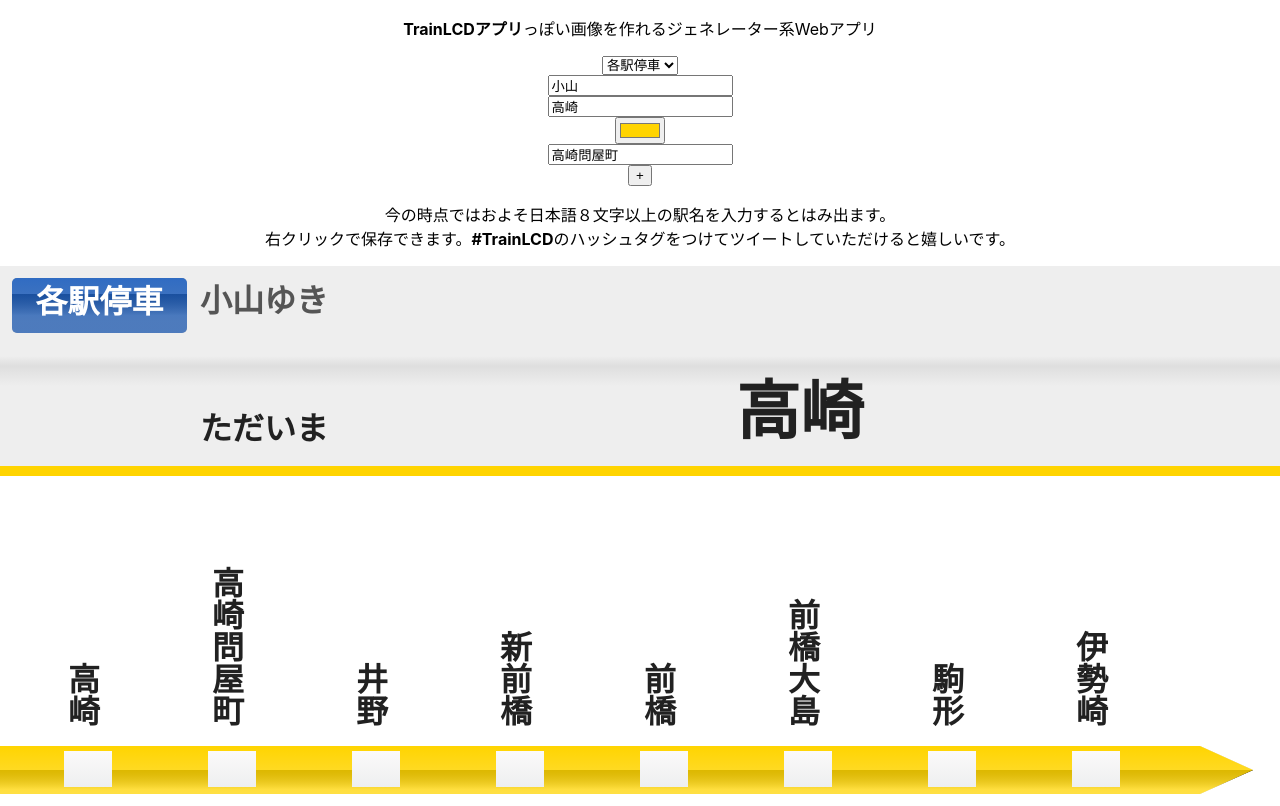
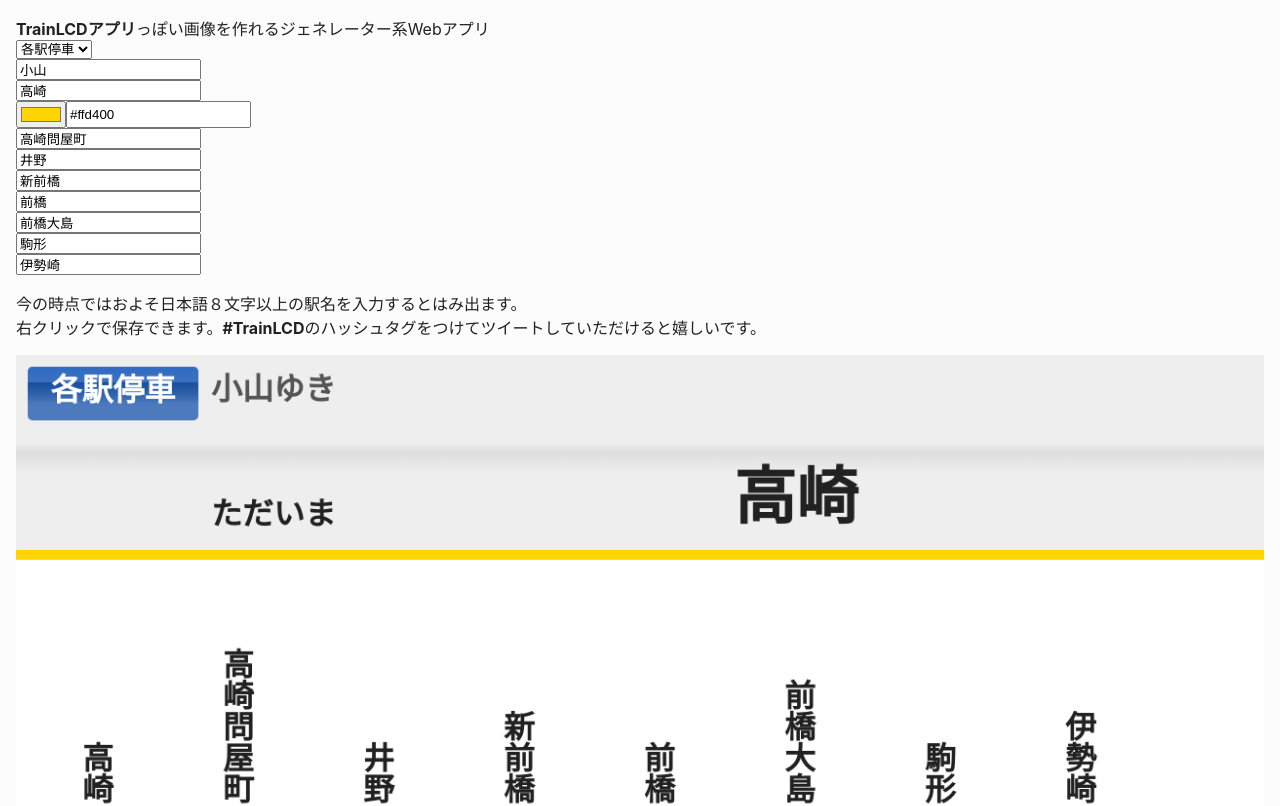
Before and after one commit to TrainLCD/ImageGenerator, a Next.js app: page / in a window 1280 px wide. Shown: the top 806 px of the page. Built offline with nearby package versions, Linux system fonts and the light colour scheme.

Commit message:
スタイル修正とカラーコードの指定

```diff
--- a/pages/_app.tsx
+++ b/pages/_app.tsx
@@ -8,6 +8,8 @@ const GlobalStyle = createGlobalStyle`
     margin: 0;
     font-family: -apple-system, BlinkMacSystemFont, Segoe UI, Roboto, Oxygen,
       Ubuntu, Cantarell, Fira Sans, Droid Sans, Helvetica Neue, sans-serif;
+      background: #fcfcfc;
+      color: #212121;
   }
 
   a {
--- a/pages/index.tsx
+++ b/pages/index.tsx
@@ -32,11 +32,12 @@ const mockViaStations: ViaStation[] = [
   },
 ];
 
+const ShortDescription = styled.p`
+  margin: 0;
+`;
+
 const Container = styled.div`
-  display: flex;
-  justify-content: center;
-  align-items: center;
-  flex-direction: column;
+  padding: 16px;
 `;
 
 const BoldAnchor = styled.a`
@@ -49,7 +50,6 @@ const NoticeContainer = styled.div`
 
 const Notice = styled.p`
   margin: 0;
-  text-align: center;
 `;
 
 const Footer = styled.footer`
@@ -60,28 +60,41 @@ const CopyrightText = styled.p`
   margin: 4px 0;
 `;
 
+const ControlPanel = styled.div`
+  display: flex;
+  flex-direction: column;
+  align-items: flex-start;
+`;
+
+const ColorContainer = styled.div`
+  display: flex;
+`;
+
+const InvalidColorText = styled.p`
+  color: crimson;
+  margin: 0;
+`;
+
 export default function Home(): React.ReactElement {
   const [trainType, setTrainType] = useState<TrainType>("local");
   const [boundStationName, setBoundStationName] = useState("小山");
   const [stationName, setStationName] = useState("高崎");
   const [lineColor, setLineColor] = useState("#ffd400");
   const [viaStations, setViaStations] = useState<ViaStation[]>(mockViaStations);
-  const [addedStationCount, setAddedStationCount] = useState(0);
+
+  const testColorHex = (color: string) => /^#[0-9A-F]{6}$/i.test(color);
 
   const { url } = useRenderCanvas({
     trainType,
     boundStationName: boundStationName?.trim(),
     stationName: stationName?.trim(),
-    lineColor,
+    lineColor: testColorHex(lineColor) ? lineColor : "#000000",
     viaStations,
   });
 
-  const stationInputArray = Array.from({ length: addedStationCount + 1 })
+  const stationInputArray = Array.from({ length: MAX_ADDITIONAL_STATION_COUNT })
     .fill(null)
     .map((_, i) => i);
-
-  const handleIncrementStationCount = () =>
-    setAddedStationCount((prev) => prev + 1);
 
   return (
     <Container>
@@ -93,7 +106,8 @@ export default function Home(): React.ReactElement {
         />
         <link rel="icon" href="/favicon.ico" />
       </Head>
-      <p>
+      <ControlPanel>
+        <ShortDescription>
           <BoldAnchor
             href="https://trainlcd.tinykitten.me"
             rel="noreferrer noopener"
@@ -101,7 +115,7 @@ export default function Home(): React.ReactElement {
             TrainLCDアプリ
           </BoldAnchor>
           っぽい画像を作れるジェネレーター系Webアプリ
-      </p>
+        </ShortDescription>
         <select
           value={trainType}
           onChange={(e) => setTrainType(e.currentTarget.value as TrainType)}
@@ -123,11 +137,22 @@ export default function Home(): React.ReactElement {
           value={stationName}
           onChange={(e) => setStationName(e.currentTarget.value)}
         />
+        <ColorContainer>
           <input
             type="color"
             value={lineColor}
             onChange={(e) => setLineColor(e.currentTarget.value)}
           />
+          <input
+            type="text"
+            placeholder="カラーコード(HEX)"
+            value={lineColor}
+            onChange={(e) => setLineColor(e.currentTarget.value)}
+          />
+        </ColorContainer>
+        {testColorHex(lineColor) ? null : (
+          <InvalidColorText>カラーコードが正しくありません</InvalidColorText>
+        )}
         {stationInputArray.map((i) => (
           <input
             type="text"
@@ -141,9 +166,6 @@ export default function Home(): React.ReactElement {
             placeholder={`${i + 1}駅目の名前(8文字まで)`}
           />
         ))}
-      {addedStationCount < MAX_ADDITIONAL_STATION_COUNT - 1 && (
-        <button onClick={handleIncrementStationCount}>+</button>
-      )}
         <NoticeContainer>
           <Notice>
             今の時点ではおよそ日本語８文字以上の駅名を入力するとはみ出ます。
@@ -159,6 +181,7 @@ export default function Home(): React.ReactElement {
             のハッシュタグをつけてツイートしていただけると嬉しいです。
           </Notice>
         </NoticeContainer>
+      </ControlPanel>
       {url && <Image width={1280} height={720} src={url} alt="result" />}
       <Footer>
         <BoldAnchor
```
Lines whose indentation alone changed are shown as unchanged.
